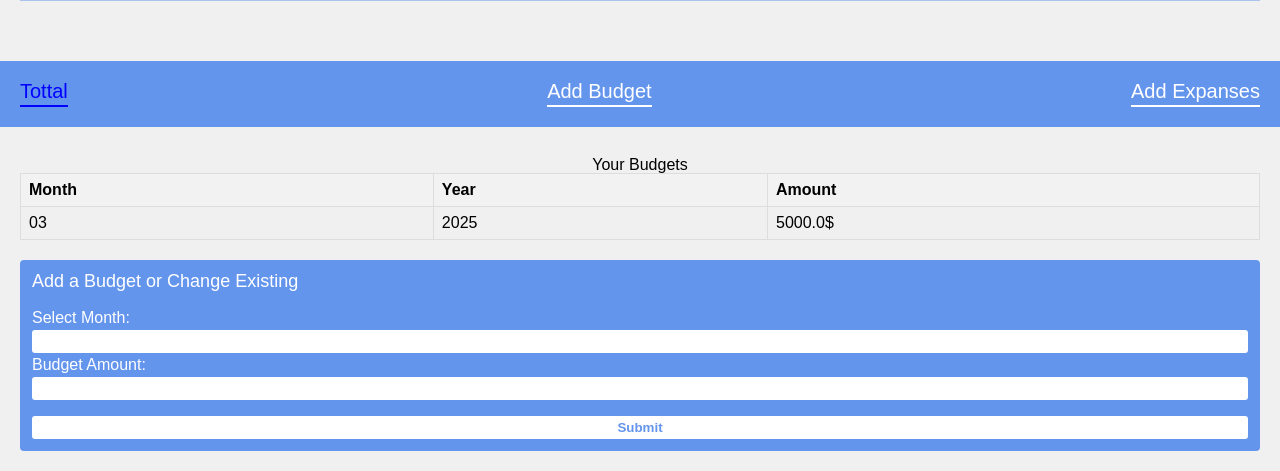
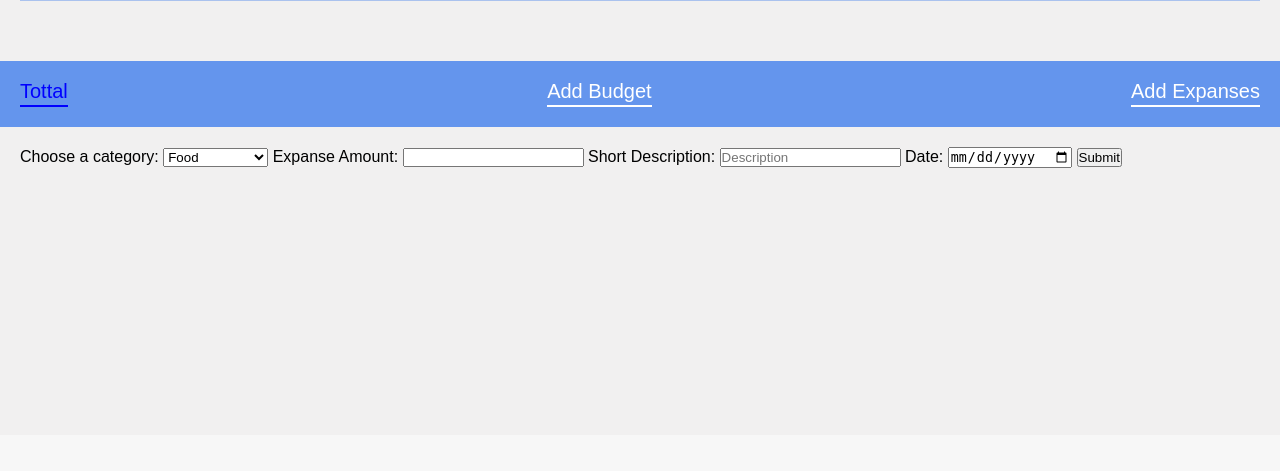
Before and after one commit to Irakli00/GRAPHdracula, a Flask app: page /user/1 in a window 1280 px wide. Shown: the part 365-836 px from the top of the page. After the commit the page ends 533 px from the top, so only its background shows below. Run offline with Flask 3, Linux system fonts and the light colour scheme; a user stored in the database is signed in; data comes from the database, SQL or seed files in the repository.

Commit message:
expanses form

```diff
--- a/src/models/expense.py
+++ b/src/models/expense.py
@@ -3,7 +3,7 @@ from src.extensions import db
 class Expense(db.Model):
     id = db.Column(db.Integer, primary_key=True)
     amount = db.Column(db.Float, nullable=False)
-    description = db.Column(db.String(255))
+    description = db.Column(db.String(255), nullable=True)
     date = db.Column(db.DateTime)
     user_id = db.Column(db.Integer, db.ForeignKey('users.id'), nullable=False)
     category_id = db.Column(db.Integer, db.ForeignKey('category.id'), nullable=False)
--- a/src/templates/users/user.html
+++ b/src/templates/users/user.html
@@ -45,7 +45,7 @@
         </section>
       </section>
 
-      <section id="addBudget">
+      <section id="addBudget" class="hidden">
         {% if budgets %}
         <table class="budget-table">
           <caption>
@@ -86,30 +86,30 @@
         </article>
       </section>
 
-      <section id="addExpanses" class="hidden">
+      <section id="addExpanses">
         <form method="POST" class="expanses-form">
-          <label for="category">Choose a category:</label>
-          <select id="category" name="category">
-            <option value="1">Food</option>
-            <option value="2">Transport</option>
-            <option value="3">Groceries</option>
-            <option value="4">Shopping</option>
-            <option value="5">Entertainment</option>
-            <option value="6">Travel</option>
-            <option value="7">Health</option>
-            <option value="8">Bills</option>
-          </select>
-          <label for="expanse_amount">Expanse Amount:</label>
-          <input
-            type="number"
-            name="expanse_amount"
-            id="expanseAmount"
-            required
-          />
-          <input type="text" name="description" id="expanseDesc" />
-          <input type="date" name="expanse_date" id="expanseDate" />
+          {{ expanses_form.hidden_tag() }} {# CSRF token for security #}
 
-          <input type="submit" value="Submit" />
+          <label for="{{ expanses_form.expanse_category.id }}"
+            >Choose a category:</label
+          >
+          {{ expanses_form.expanse_category(class="form-control") }}
+
+          <label for="{{ expanses_form.expanse_amount.id }}"
+            >Expanse Amount:</label
+          >
+          {{ expanses_form.expanse_amount(class="form-control", required=True)
+          }}
+
+          <label for="{{ expanses_form.expanse_desc.id }}"
+            >Short Description:</label
+          >
+          {{ expanses_form.expanse_desc(class="form-control",
+          placeholder="Description") }}
+
+          <label for="{{ expanses_form.expanse_date.id }}">Date:</label>
+          {{ expanses_form.expanse_date(class="form-control", required=True) }}
+          {{ expanses_form.submit(class="btn btn-primary") }}
         </form>
         <p class="message"></p>
       </section>
--- a/src/views/user/forms.py
+++ b/src/views/user/forms.py
@@ -1,5 +1,5 @@
 from flask_wtf import FlaskForm
-from wtforms import DecimalField, SubmitField,StringField
+from wtforms import DecimalField, SubmitField,StringField, SelectField,IntegerField, DateField
 
 from wtforms.validators import DataRequired
 
@@ -7,3 +7,11 @@ class BudgetForm(FlaskForm):
     budget_date = StringField("Select Month", validators=[DataRequired()])
     budget_amount = DecimalField("Budget Amount", validators=[DataRequired()])
     submit = SubmitField("Submit")
+
+
+class ExpansesForm(FlaskForm):
+    expanse_category = SelectField(validators=[DataRequired()], choices=[('1','Food'),('2','transport'),('3','Groceries'),('4','Shopping'),('5','Entertainment'),('6','Travel'),('7','Health'),('8','Bills')])
+    expanse_amount = IntegerField(validators=[DataRequired()])
+    expanse_desc = StringField("Short Description")
+    expanse_date = DateField(validators=[DataRequired()])
+    submit = SubmitField('Submit')
--- a/src/views/user/routes.py
+++ b/src/views/user/routes.py
@@ -5,7 +5,7 @@ from datetime import datetime
 
 from src.models import User, Budget, Expense
 from src.extensions import db
-from src.views.user.forms import BudgetForm
+from src.views.user.forms import BudgetForm, ExpansesForm
 
 users_blueprint = Blueprint('user', __name__, template_folder='templates')
 
@@ -14,6 +14,7 @@ users_blueprint = Blueprint('user', __name__, template_folder='templates')
 @login_required
 def user(id):
     budget_form = BudgetForm()
+    expanses_form = ExpansesForm()
     user = User.query.get_or_404(id)
 
     if budget_form.validate_on_submit():
@@ -49,8 +50,9 @@ def user(id):
         return redirect(url_for('main.index'))
 
     user_budgets = Budget.query.filter(Budget.user_id == current_user.id)
+    user_expanses = Expense.query.filter(Expense.user_id == current_user.id)
 
-    return render_template('users/user.html', user=user, budget_form=budget_form, budgets = user_budgets)
+    return render_template('users/user.html', user=user, budget_form=budget_form, budgets = user_budgets, expanses_form = expanses_form, expanses = user_expanses)
 
 
 @users_blueprint.route("/api/user/<int:id>/expenses")
```
